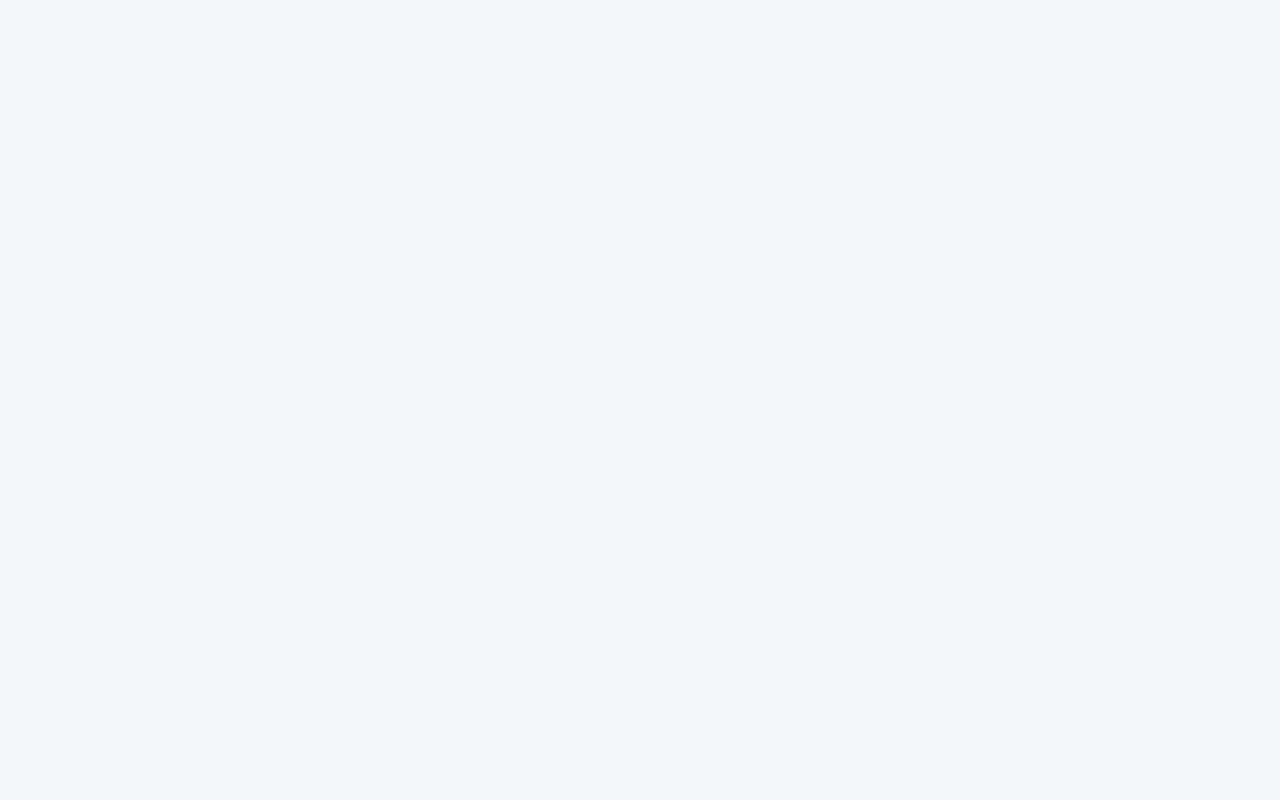
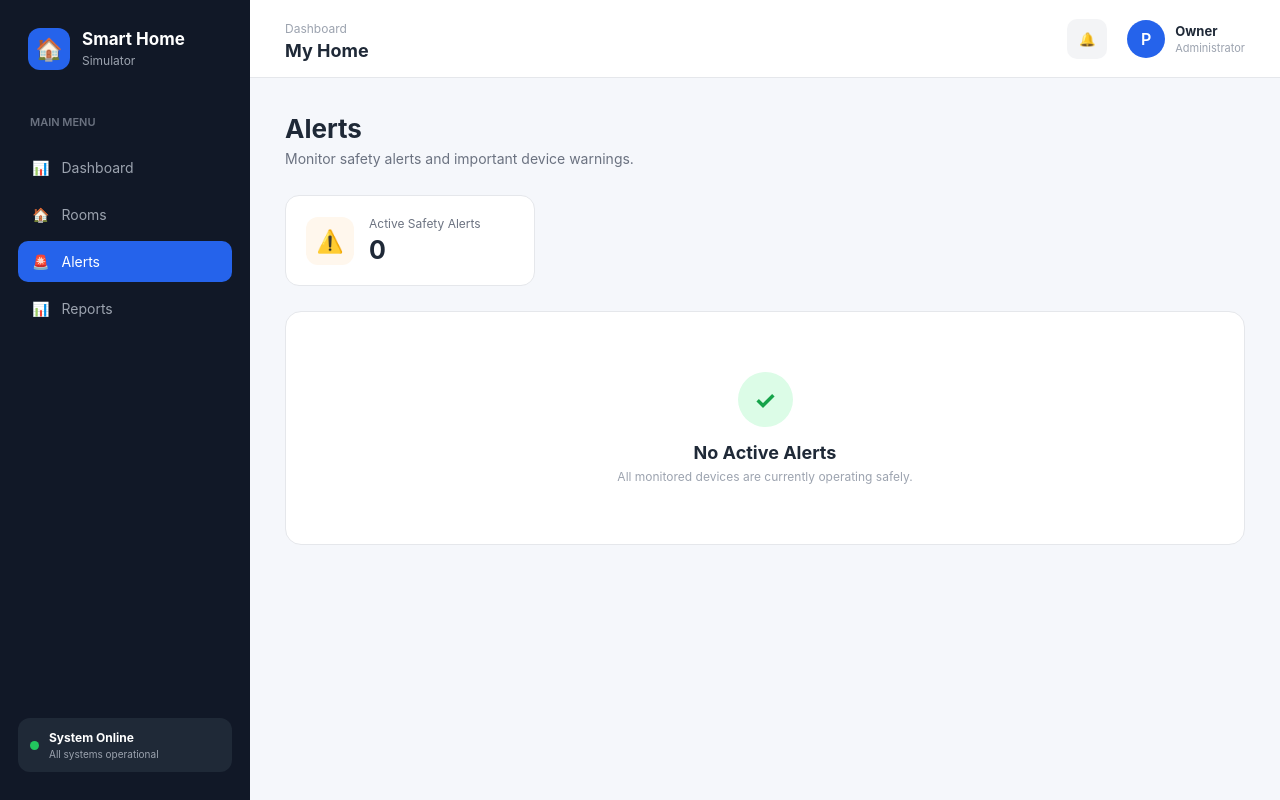
Before and after one commit to Thanu-Venu/smart-home-monitoring-system, a React (Vite) app in the folder websimulator/: page /alerts in a window 1280 px wide. Before the commit this address had no page. Built offline with nearby package versions, Linux system fonts and the light colour scheme.

Commit message:
Alert Message Created Successfully

```diff
--- a/websimulator/src/App.jsx
+++ b/websimulator/src/App.jsx
@@ -3,6 +3,7 @@ import{ BrowserRouter, Routes, Route, Navigate, } from "react-router-dom";
 import Dashboard from "./pages/Dashboard";
 import Rooms from "./pages/Rooms"
 import RoomDetails from "./pages/RoomDetails";
+import Alerts from "./pages/Alerts";
 function App() {
   return (
     <BrowserRouter>
@@ -26,6 +27,11 @@ function App() {
           element={<RoomDetails />}
       />
 
+      <Route
+          path="/alerts"
+          element={<Alerts />}
+      />
+
     </Routes>
     </BrowserRouter>
   );
--- a/websimulator/src/components/Sidebar.jsx
+++ b/websimulator/src/components/Sidebar.jsx
@@ -35,15 +35,15 @@ function Sidebar() {
           Rooms
         </NavLink>
 
-        <a className="nav-item">
-          <span>🔌</span>
-          Devices
-        </a>
-
-        <a className="nav-item">
+        <NavLink
+            to="/alerts"
+            className={({ isActive }) =>
+            `nav-item ${isActive ? "active" : ""}`
+          }
+        >
           <span>🚨</span>
-          Alerts
-        </a>
+            Alerts
+        </NavLink>
 
         <a className="nav-item">
           <span>📊</span>
--- a/websimulator/src/index.css
+++ b/websimulator/src/index.css
@@ -594,3 +594,167 @@ a {
   color: #9ca3af;
   font-size: 12px;
 }
+
+/* Alerts */
+
+.alert-summary {
+  background: white;
+  border: 1px solid #e5e7eb;
+  border-radius: 14px;
+  padding: 20px;
+  display: flex;
+  align-items: center;
+  gap: 15px;
+  width: 250px;
+  margin-bottom: 25px;
+}
+
+.alert-summary-icon {
+  width: 48px;
+  height: 48px;
+  border-radius: 12px;
+  background: #fff7ed;
+  display: flex;
+  align-items: center;
+  justify-content: center;
+  font-size: 22px;
+}
+
+.alert-summary p {
+  color: #6b7280;
+  font-size: 12px;
+  margin-bottom: 4px;
+}
+
+.alert-summary h2 {
+  font-size: 25px;
+}
+
+.alert-card {
+  background: white;
+  border: 1px solid #fecaca;
+  border-radius: 16px;
+  padding: 24px;
+  display: flex;
+  gap: 20px;
+  margin-bottom: 20px;
+}
+
+.alert-icon {
+  width: 55px;
+  height: 55px;
+  border-radius: 14px;
+  background: #fff7ed;
+  display: flex;
+  align-items: center;
+  justify-content: center;
+  font-size: 26px;
+  flex-shrink: 0;
+}
+
+.alert-content {
+  flex: 1;
+}
+
+.alert-header {
+  display: flex;
+  justify-content: space-between;
+  align-items: flex-start;
+}
+
+.alert-header h2 {
+  font-size: 18px;
+}
+
+.alert-header p {
+  color: #9ca3af;
+  font-size: 12px;
+  margin-top: 4px;
+}
+
+.alert-status {
+  background: #fee2e2;
+  color: #dc2626;
+  padding: 6px 10px;
+  border-radius: 20px;
+  font-size: 10px;
+  font-weight: 700;
+}
+
+.alert-warning {
+  background: #fff7ed;
+  color: #c2410c;
+  border-radius: 10px;
+  padding: 12px;
+  margin: 18px 0;
+  font-size: 12px;
+  line-height: 1.5;
+}
+
+.alert-details {
+  display: flex;
+  gap: 45px;
+  margin-bottom: 20px;
+}
+
+.alert-details span,
+.alert-details strong {
+  display: block;
+}
+
+.alert-details span {
+  color: #9ca3af;
+  font-size: 10px;
+  margin-bottom: 5px;
+}
+
+.alert-details strong {
+  font-size: 12px;
+}
+
+.alert-action-button {
+  border: none;
+  background: #dc2626;
+  color: white;
+  padding: 10px 18px;
+  border-radius: 9px;
+  font-size: 12px;
+  font-weight: 600;
+  cursor: pointer;
+}
+
+.alert-action-button:hover {
+  background: #b91c1c;
+}
+
+.no-alerts {
+  background: white;
+  border: 1px solid #e5e7eb;
+  border-radius: 16px;
+  padding: 60px 30px;
+  text-align: center;
+}
+
+.no-alerts-icon {
+  width: 55px;
+  height: 55px;
+  border-radius: 50%;
+  background: #dcfce7;
+  color: #16a34a;
+  display: flex;
+  align-items: center;
+  justify-content: center;
+  margin: 0 auto 15px;
+  font-size: 25px;
+  font-weight: bold;
+}
+
+.no-alerts h2 {
+  font-size: 18px;
+  margin-bottom: 6px;
+}
+
+.no-alerts p {
+  color: #9ca3af;
+  font-size: 12px;
+}
--- /dev/null
+++ b/websimulator/src/pages/Alerts.jsx
@@ -0,0 +1,145 @@
+import { useState } from "react";
+import { devices, rooms } from "../data/dummyData";
+
+import Sidebar from "../components/Sidebar";
+import Header from "../components/Header";
+
+function Alerts() {
+  const [ironStatus, setIronStatus] = useState(
+    devices.find((device) => device.type === "iron")?.status || false
+  );
+
+  const iron = devices.find(
+    (device) => device.type === "iron"
+  );
+
+  const ironRoom = rooms.find(
+    (room) => room.id === iron?.roomId
+  );
+
+  return (
+    <div className="app-layout">
+
+      <Sidebar />
+
+      <main className="main-content">
+
+        <Header homeName="My Home" />
+
+        <section className="dashboard-content">
+
+          <div className="welcome-section">
+            <h1>Alerts</h1>
+            <p>
+              Monitor safety alerts and important device warnings.
+            </p>
+          </div>
+
+          {/* Summary */}
+
+          <div className="alert-summary">
+
+            <div className="alert-summary-icon">
+              ⚠️
+            </div>
+
+            <div>
+              <p>Active Safety Alerts</p>
+              <h2>{ironStatus ? "1" : "0"}</h2>
+            </div>
+
+          </div>
+
+          {/* Iron Alert */}
+
+          {ironStatus ? (
+
+            <div className="alert-card">
+
+              <div className="alert-icon">
+                🔥
+              </div>
+
+              <div className="alert-content">
+
+                <div className="alert-header">
+
+                  <div>
+                    <h2>{iron.name}</h2>
+
+                    <p>
+                      {ironRoom?.name || "Unknown Room"}
+                    </p>
+                  </div>
+
+                  <span className="alert-status">
+                    ACTIVE
+                  </span>
+
+                </div>
+
+                <div className="alert-warning">
+                  ⚠️ The iron is currently switched ON.
+                  Please check the appliance and turn it OFF
+                  when it is no longer needed.
+                </div>
+
+                <div className="alert-details">
+
+                  <div>
+                    <span>Status</span>
+                    <strong>🟢 ON</strong>
+                  </div>
+
+                  <div>
+                    <span>Device Type</span>
+                    <strong>IRON</strong>
+                  </div>
+
+                  <div>
+                    <span>Room</span>
+                    <strong>
+                      {ironRoom?.name || "Unknown"}
+                    </strong>
+                  </div>
+
+                </div>
+
+                <button
+                  className="alert-action-button"
+                  onClick={() => setIronStatus(false)}
+                >
+                  Turn OFF Iron
+                </button>
+
+              </div>
+
+            </div>
+
+          ) : (
+
+            <div className="no-alerts">
+
+              <div className="no-alerts-icon">
+                ✓
+              </div>
+
+              <h2>No Active Alerts</h2>
+
+              <p>
+                All monitored devices are currently operating safely.
+              </p>
+
+            </div>
+
+          )}
+
+        </section>
+
+      </main>
+
+    </div>
+  );
+}
+
+export default Alerts;
--- a/websimulator/src/pages/RoomDetails.jsx
+++ b/websimulator/src/pages/RoomDetails.jsx
@@ -1,3 +1,4 @@
+import { useState } from "react";
 import { useParams, useNavigate } from "react-router-dom";
 import { rooms, devices } from "../data/dummyData";
 
@@ -17,6 +18,21 @@ function RoomDetails() {
     (device) => device.roomId === roomId
   );
 
+  const [deviceStates, setDeviceStates] = useState(
+    Object.fromEntries(
+        roomDevices.map((device) => [
+            device.id, device.status,
+        ])
+    )
+  );
+
+  const toggleDevice = (deviceId) => {
+        setDeviceStates((previousStates) => ({
+          ...previousStates,
+        [deviceId]: !previousStates[deviceId],
+    }));
+  };
+
   if (!room) {
     return (
       <div>
@@ -30,7 +46,7 @@ function RoomDetails() {
   }
 
   const activeDevices = roomDevices.filter(
-    (device) => device.status
+    (device) => deviceStates[device.id]
   ).length;
 
   return (
@@ -134,12 +150,12 @@ function RoomDetails() {
 
                       <span
                         className={
-                          device.status
+                          deviceStates[device.id]
                             ? "status-badge on"
                             : "status-badge off"
                         }
                       >
-                        {device.status ? "ON" : "OFF"}
+                        {deviceStates[device.id] ? "ON" : "OFF"}
                       </span>
 
                     </div>
@@ -152,12 +168,13 @@ function RoomDetails() {
 
                     <button
                       className={
-                        device.status
+                        deviceStates[device.id]
                           ? "device-control off-button"
                           : "device-control on-button"
                       }
+                      onClick={() => toggleDevice(device.id)}
                     >
-                      {device.status
+                      {deviceStates[device.id]
                         ? "Turn OFF"
                         : "Turn ON"}
                     </button>
```
